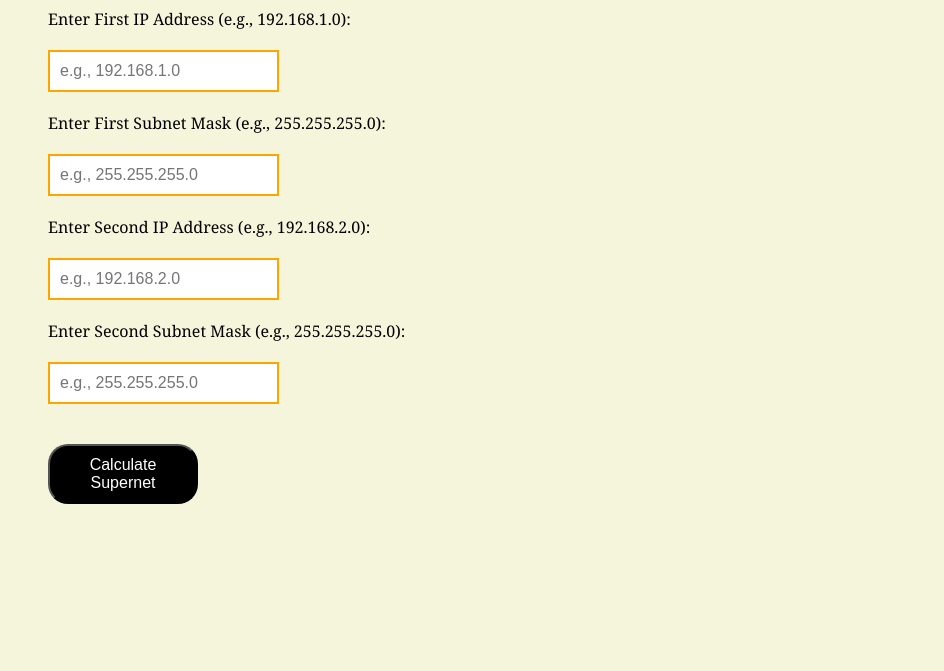
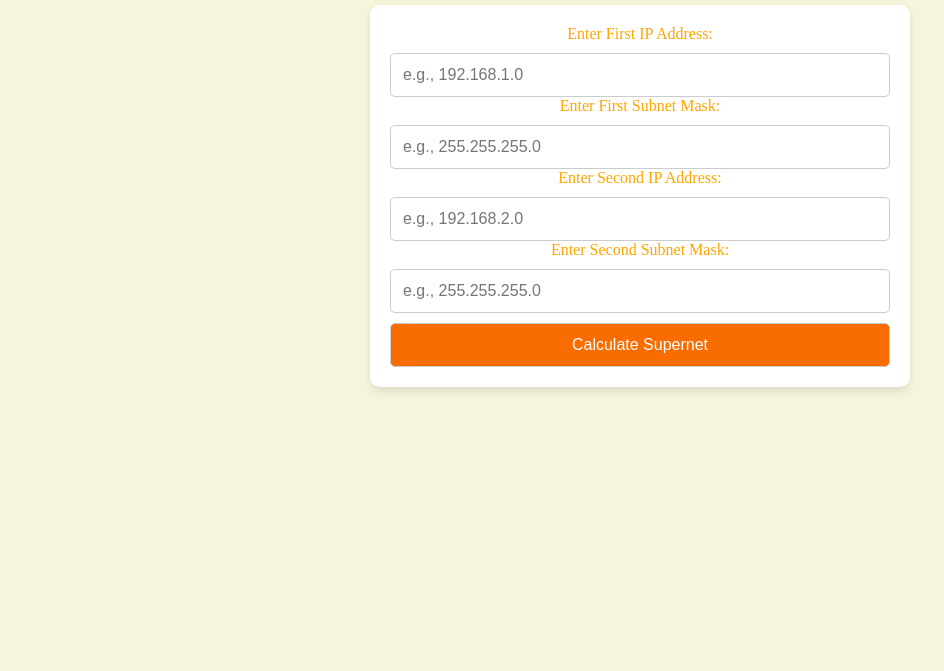
Before and after one commit to Ironpatriot06/IPV4-Calculator, a plain HTML site: page supernet.html in a window 1280 px wide. Shown: the part 129-800 px from the top of the page, without its empty margins (0-944 px from the left). Drawn offline with Linux system fonts and the light colour scheme; a web font is replaced by a local one.

Commit message:
Update supernet.html

```diff
--- a/supernet.html
+++ b/supernet.html
@@ -7,23 +7,52 @@
   <style>
     @import url('https://fonts.googleapis.com/css2?family=New+Tegomin&display=swap');
     body {
-      background-color: #f4f4f4;
+      background-color: beige;
+      padding: 40px;
+      font-family: 'New Tegomin', serif;
+      text-align: center;
+      color:orange;
+    }
+    h1 {
+      font-size: 36px;
+      color:orange;
+      margin-bottom: 20px;
+    }
+    .container {
+      max-width: 500px;
+      margin: auto;
+      background: white;
       padding: 20px;
-      font-family:Cambria, Cochin, Georgia, Times, 'Times New Roman', serif;
-      background-color: beige;
+      border-radius: 10px;
+      box-shadow: 0 4px 8px rgba(0, 0, 0, 0.1);
     }
     input, button {
-      padding: 10px;
-      margin: 10px 0;
+      width: 100%;
+      padding: 12px;
+      margin-top: 10px;
       font-size: 16px;
+      border: 1px solid #ccc;
+      border-radius: 5px;
+      box-sizing: border-box;
+    }
+    button {
+      background-color: #f86c00;
+      color: white;
+      cursor: pointer;
+      transition: 0.3s;
+    }
+    button:hover {
+      background-color: #555;
     }
     #result {
       margin-top: 20px;
-      font-size: 18px;
-      color: #333;
+      font-size: 16px;
+      color: #444;
+      text-align: left;
     }
     .output {
       font-weight: bold;
+      color: #007bff;
     }
     pre {
       background-color: #f8f8f8;
@@ -31,77 +60,41 @@
       border: 1px solid #ddd;
       border-radius: 5px;
       font-size: 14px;
-      color: #333;
+      color:orange;
       overflow-x: auto;
-    }
-    h1{
-        font-size: 40px;
-    }
-    #fr{
-      border-radius: 20px 20px;
-      background-color: black;
-      color: white;
-      height: 60px;
-      width: 150px;
-      position: relative;
-      margin:20px;
-    }
-    #fr:hover{
-      background-color: rgb(41, 40, 40);
-      height: 70px;
-      width: 160px;
-      border-radius:30px 30px;
-    }
-    .gt{
-      border: 2px solid orange;
-      margin: 20px;
-    }
-    .lo{
-      margin:20px;
     }
   </style>
 </head>
 <body>
-
   <h1>Supernetting Calculator</h1>
-  <label class="lo" >Enter First IP Address (e.g., 192.168.1.0):</label><br>
-  <input class="gt" type="text" id="ip1" placeholder="e.g., 192.168.1.0"><br>
-  <label class="lo" >Enter First Subnet Mask (e.g., 255.255.255.0):</label><br>
-  <input class="gt" type="text" id="mask1" placeholder="e.g., 255.255.255.0"><br>
-  <label class="lo" >Enter Second IP Address (e.g., 192.168.2.0):</label><br>
-  <input class="gt" type="text" id="ip2" placeholder="e.g., 192.168.2.0"><br>
-  <label class="lo" >Enter Second Subnet Mask (e.g., 255.255.255.0):</label><br>
-  <input class="gt" type="text" id="mask2" placeholder="e.g., 255.255.255.0"><br>
-
-  <button id="fr" onclick="calculateSupernet()">Calculate Supernet</button>
-
+  <div class="container">
+    <label>Enter First IP Address:</label>
+    <input type="text" id="ip1" placeholder="e.g., 192.168.1.0">
+    <label>Enter First Subnet Mask:</label>
+    <input type="text" id="mask1" placeholder="e.g., 255.255.255.0">
+    <label>Enter Second IP Address:</label>
+    <input type="text" id="ip2" placeholder="e.g., 192.168.2.0">
+    <label>Enter Second Subnet Mask:</label>
+    <input type="text" id="mask2" placeholder="e.g., 255.255.255.0">
+    <button onclick="calculateSupernet()">Calculate Supernet</button>
+  </div>
   <div id="result"></div>
-
   <script>
-
     function ipToBinary(ip) {
       return ip.split('.').map(num => parseInt(num).toString(2).padStart(8, '0')).join('');
     }
-
-
     function binaryToIp(binary) {
       return binary.match(/.{8}/g).map(bin => parseInt(bin, 2)).join('.');
     }
-
-
     function calculateSupernet() {
       let ip1 = document.getElementById('ip1').value;
       let mask1 = document.getElementById('mask1').value;
       let ip2 = document.getElementById('ip2').value;
       let mask2 = document.getElementById('mask2').value;
-
-
       let ip1Binary = ipToBinary(ip1);
       let mask1Binary = ipToBinary(mask1);
       let ip2Binary = ipToBinary(ip2);
       let mask2Binary = ipToBinary(mask2);
-
-
       let calculationDetails = `
         <h3>Calculation Steps:</h3>
         <p><strong>First IP Address:</strong> ${ip1} → Binary: <code>${ip1Binary}</code></p>
@@ -109,10 +102,7 @@
         <p><strong>Second IP Address:</strong> ${ip2} → Binary: <code>${ip2Binary}</code></p>
         <p><strong>Second Subnet Mask:</strong> ${mask2} → Binary: <code>${mask2Binary}</code></p>
       `;
-
-
       document.getElementById('result').innerHTML = calculationDetails;
-
       let commonBits = '';
       let stepDetails = '<h3>Finding Common Prefix:</h3><pre>';
       for (let i = 0; i < 32; i++) {
@@ -125,11 +115,8 @@
         }
       }
       stepDetails += '</pre>';
-
-
       let supernetBinary = commonBits.padEnd(32, '0');
       let supernetIp = binaryToIp(supernetBinary);
-
       document.getElementById('result').innerHTML += stepDetails;
       document.getElementById('result').innerHTML += `
         <h3>Supernet Address:</h3>
@@ -143,6 +130,5 @@
       `;
     }
   </script>
-
 </body>
 </html>
```
